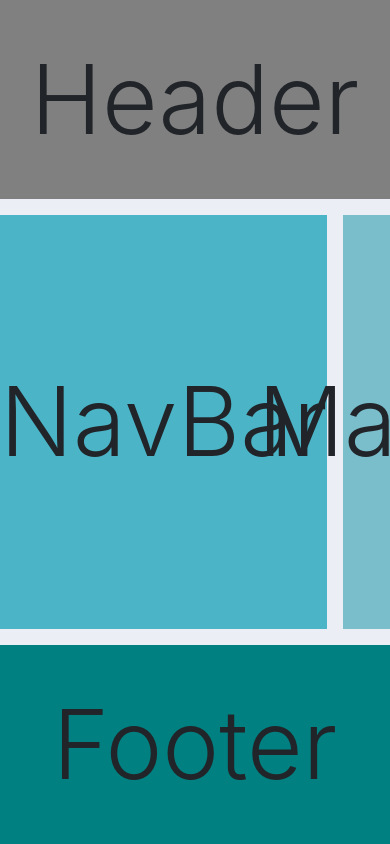
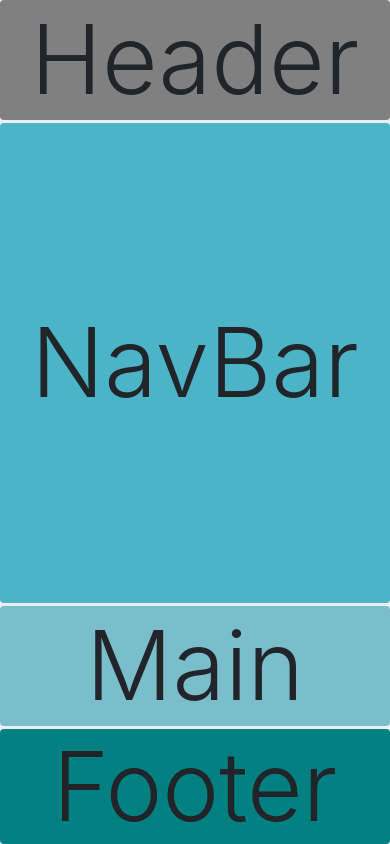
Before and after one commit to romodulo/grid_project, a Django app: page / in a window 390 px wide; the page is wider, and only the part inside the window is pictured. Run offline with Django 3.2, Linux system fonts and the light colour scheme; some libraries are stand-ins or nearby versions.

Commit message:
I solved it: This should be a working file *project now

```diff
--- a/gridWebsite/grid/templates/grid/main.html
+++ b/gridWebsite/grid/templates/grid/main.html
@@ -3,16 +3,17 @@
 <!DOCTYPE html>
 <html>
 <head>
+	<meta name="viewport" content="width=device-width"/>
 	<title>main html</title>
 	<link rel="stylesheet" type="text/css" href="{% static '/css/main.css' %}">
 	<link rel="stylesheet" href="https://stackpath.bootstrapcdn.com/bootstrap/4.5.0/css/bootstrap.min.css" integrity="sha384-9aIt2nRpC12Uk9gS9baDl411NQApFmC26EwAOH8WgZl5MYYxFfc+NcPb1dKGj7Sk" crossorigin="anonymous">
 </head>
 <body>
 	<div class="romels-container">
-		<header class="display-1 d-flex align-items-center justify-content-center">Header</header>
-		<nav class="display-1 d-flex align-items-center justify-content-center">NavBar</nav>
-		<main class="display-1 d-flex align-items-center justify-content-center">Main</main>
-		<footer class="display-1 d-flex align-items-center justify-content-center">Footer</footer>
+		<header class="display-1 d-flex align-items-center justify-content-center rounded">Header</header>
+		<nav class="display-1 d-flex align-items-center justify-content-center rounded">NavBar</nav>
+		<main class="display-1 d-flex align-items-center justify-content-center rounded">Main</main>
+		<footer class="display-1 d-flex align-items-center justify-content-center rounded">Footer</footer>
 	</div>
 
 	<script src="https://code.jquery.com/jquery-3.5.1.slim.min.js" integrity="sha384-DfXdz2htPH0lsSSs5nCTpuj/zy4C+OGpamoFVy38MVBnE+IbbVYUew+OrCXaRkfj" crossorigin="anonymous"></script>
--- a/gridWebsite/static/css/main.css
+++ b/gridWebsite/static/css/main.css
@@ -8,16 +8,17 @@
 	display:grid;
 	height:100vh;
 	grid-template-columns: 1fr 1fr 1fr;
-	grid-template-rows: 1fr 1fr 1fr 1fr;
-	grid-gap: 1em;
+	grid-template-rows: 1fr 4fr 1fr;
 	grid-template-areas:
 	"h h h"
 	"n m m"
-	"n m m"
 	"f f f";
 	background-color: #ebeff5;
+	grid-gap:0.2rem;
 }
-
+.romels-container-container {
+	margin:0.2rem;
+}
 
 header {
 	grid-area: h;
@@ -38,13 +39,10 @@ footer {
 	grid-area: f;
 	background-color: teal;
 }
-
-
-
 /* why is this not working? */
 
 /*
-@media only screen and (max-width: 500px) {
+@media screen and (max-width: 500px) {
 	.romels-container {
 		grid-template-columns: 1fr;
 		grid-template-rows: 1fr 1fr 1fr 1fr;
@@ -56,3 +54,17 @@ footer {
 	}
 }
 */
+
+@media only screen and (max-width: 500px) {
+	.romels-container {
+		grid-template-columns: 1fr;
+		grid-auto-rows: 0.4fr 0.4fr 2.2fr 1fr;
+		grid-template-areas:
+		"h"
+		"n"
+		"m"
+		"f"
+		;
+
+	}
+}
```
